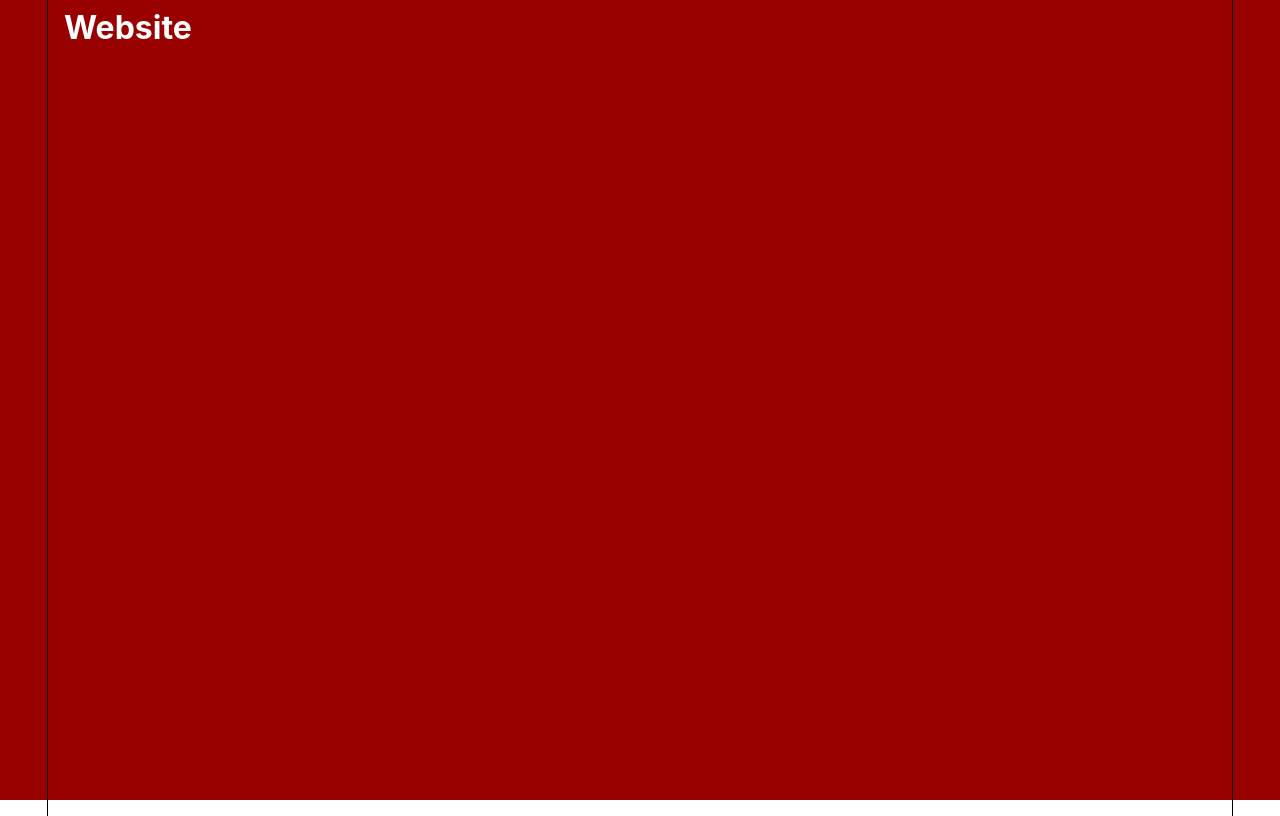
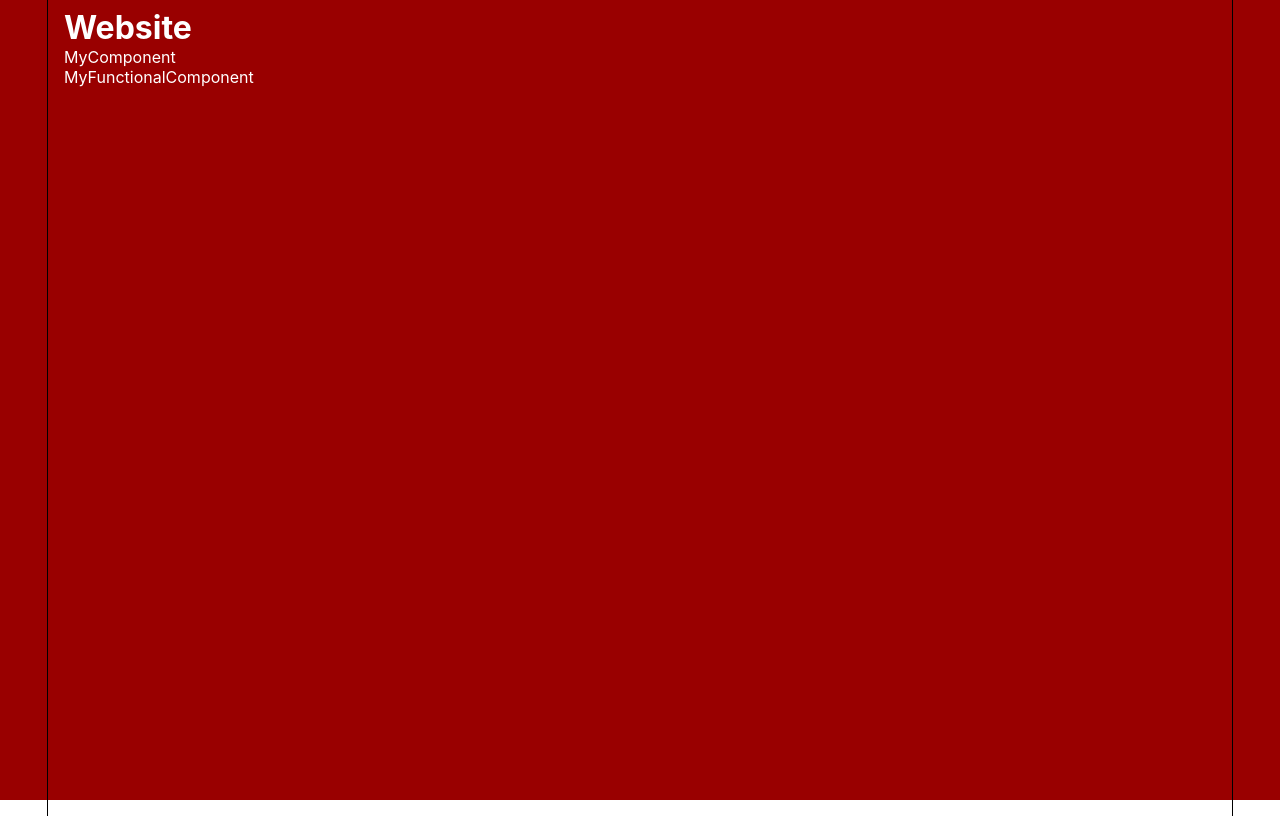
Before and after one commit to ezivnuska/react-node-webpack-boilerplate, a React app: page / in a window 1280 px wide. Built offline with nearby package versions, Linux system fonts and the light colour scheme.

Commit message:
added functional and class components

```diff
--- a/src/components/Layout/index.js
+++ b/src/components/Layout/index.js
@@ -1,8 +1,13 @@
 import React from 'react'
+
+import MyComponent from '../MyComponent'
+import MyFunctionalComponent from '../MyFunctionalComponent'
 
 const Layout = props => (
     <div id='layout'>
         <h1>Website</h1>
+        <MyComponent />
+        <MyFunctionalComponent />
     </div>
 )
 
--- /dev/null
+++ b/src/components/MyComponent/index.js
@@ -0,0 +1,26 @@
+import React, { Component } from 'react'
+
+class MyComponent extends Component {
+
+    // constructor is optional
+    constructor(props) {
+        super(props)
+        console.log('MyComponent props...\n', props)
+    }
+
+    componentWillMount() {
+        console.log('MyComponent will mount')
+    }
+
+    componentDidMount() {
+        console.log('MyComponent did mount with props...', this.props)
+    }
+
+    render() {
+        return (
+            <div className='my-component'>MyComponent</div>
+        )
+    }
+}
+
+export default MyComponent
--- /dev/null
+++ b/src/components/MyFunctionalComponent/index.js
@@ -0,0 +1,7 @@
+import React from 'react'
+
+const MyFunctionalComponent = props => (
+    <div className='my-functional-component'>MyFunctionalComponent</div>
+)
+
+export default MyFunctionalComponent
```
